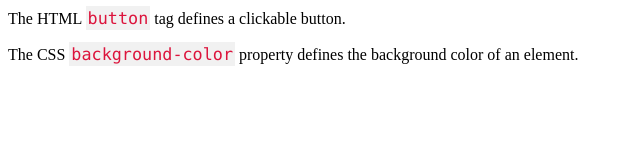
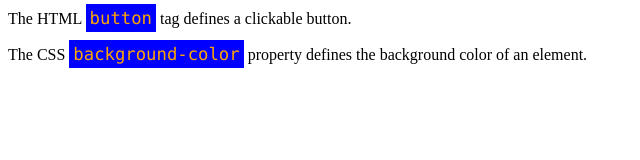
Before and after one commit to SUJALBHANSALI123/Hello, a plain HTML site: page html/hello.html in a window 1280 px wide. Shown: the whole page, without its empty margins (0-640 px from the left). Drawn offline with Linux system fonts and the light colour scheme.

Commit message:
Update hello.html

```diff
--- a/html/hello.html
+++ b/html/hello.html
@@ -3,10 +3,10 @@
 <style>
 code {
   font-family: Consolas,"courier new";
-  color: crimson;
-  background-color: #f1f1f1;
-  padding: 2px;
-  font-size: 105%;
+  color: Orange;
+  background-color: Blue;
+  padding: 4px;
+  font-size: 108%;
 }
 </style>
 </head>
```
